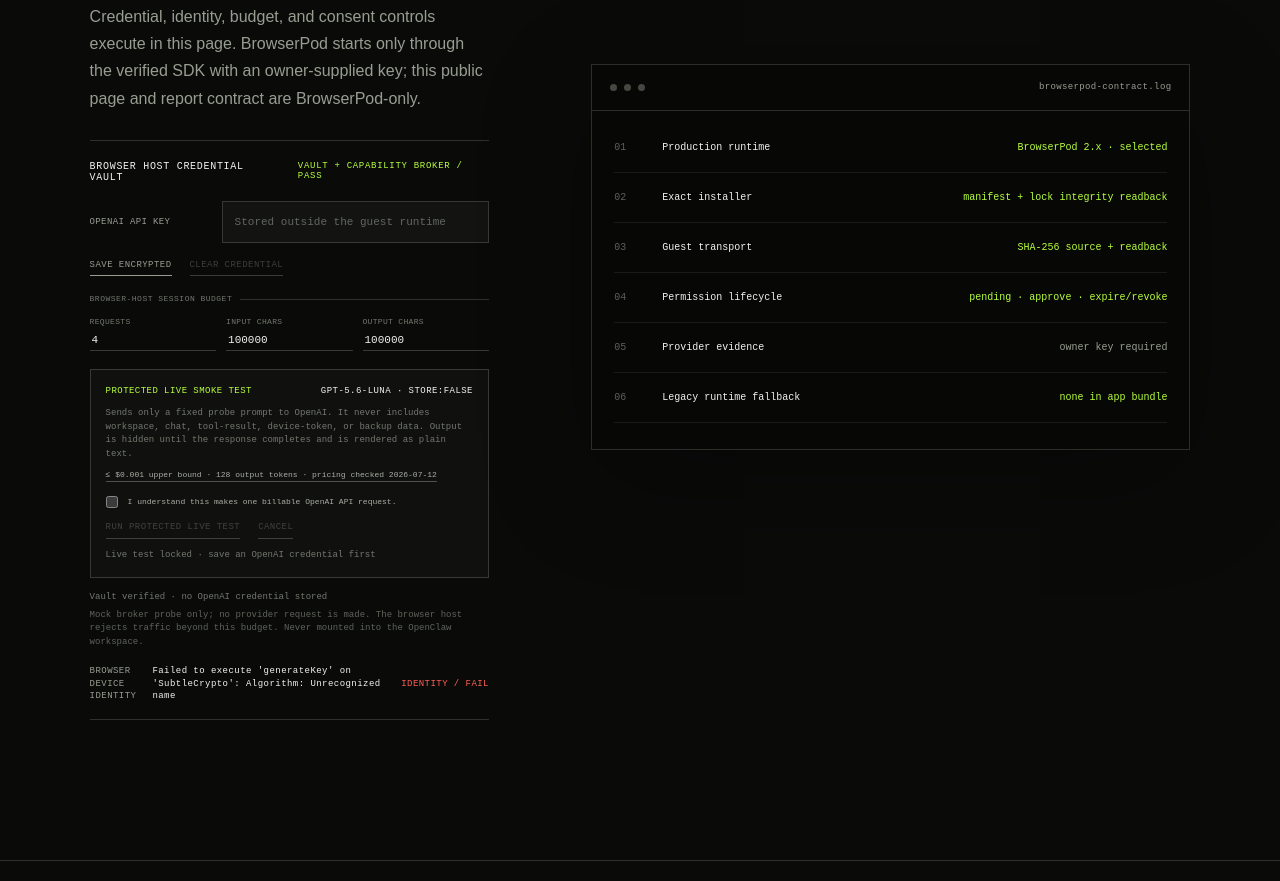
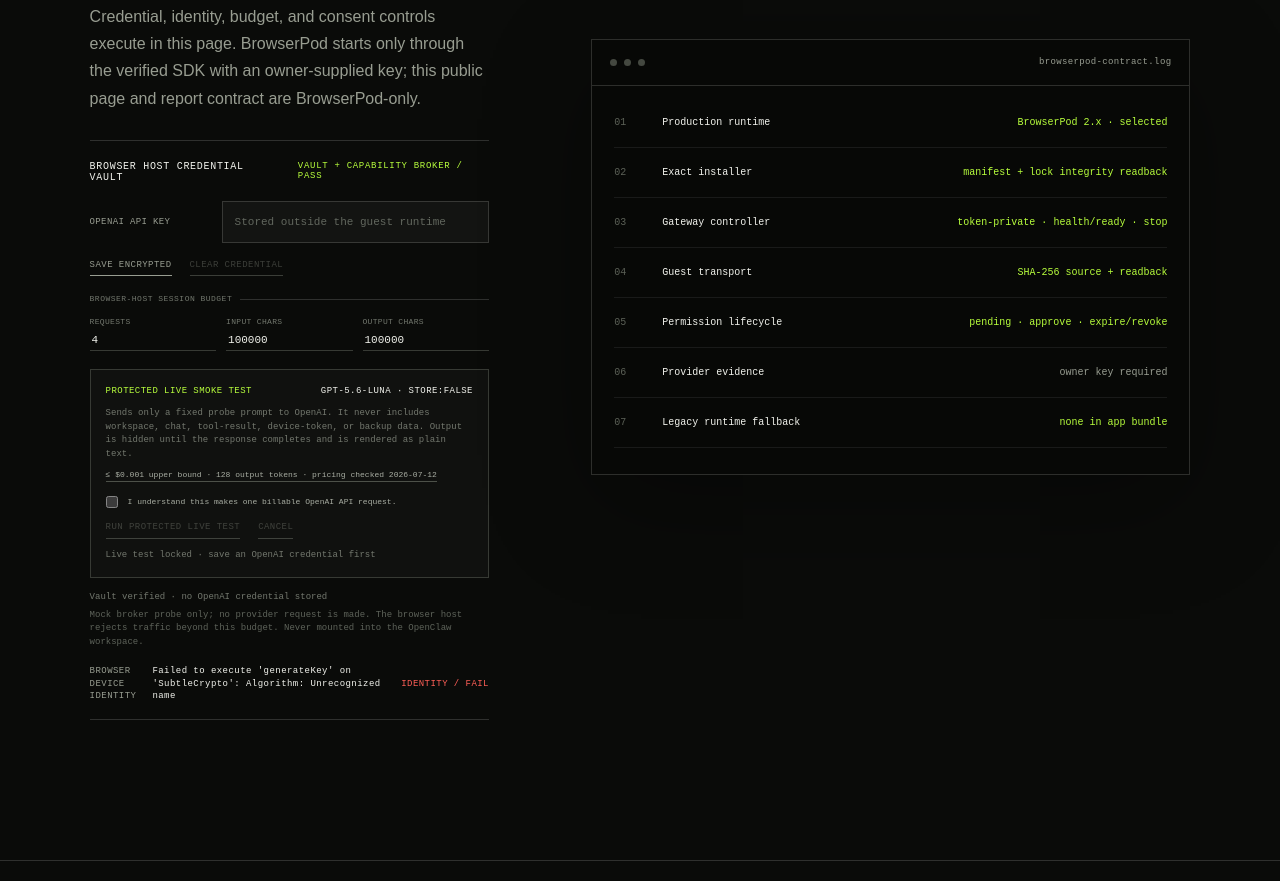
Before and after one commit to haya-inc/clawsembly, a plain HTML site: page index.html in a window 1280 px wide. Shown: the part 3859-4740 px from the top of the page. Drawn offline with Linux system fonts and the light colour scheme; a web font is replaced by a local one.

Commit message:
Publish verified Gateway lifecycle

```diff
--- a/index.html
+++ b/index.html
@@ -244,10 +244,11 @@
             <ol data-probe-output>
               <li data-state="pass"><span>01</span><strong>Production runtime</strong><em>BrowserPod 2.x · selected</em></li>
               <li data-state="pass"><span>02</span><strong>Exact installer</strong><em>manifest + lock integrity readback</em></li>
-              <li data-state="pass"><span>03</span><strong>Guest transport</strong><em>SHA-256 source + readback</em></li>
-              <li data-state="pass"><span>04</span><strong>Permission lifecycle</strong><em>pending · approve · expire/revoke</em></li>
-              <li data-state="idle"><span>05</span><strong>Provider evidence</strong><em>owner key required</em></li>
-              <li data-state="pass"><span>06</span><strong>Legacy runtime fallback</strong><em>none in app bundle</em></li>
+              <li data-state="pass"><span>03</span><strong>Gateway controller</strong><em>token-private · health/ready · stop</em></li>
+              <li data-state="pass"><span>04</span><strong>Guest transport</strong><em>SHA-256 source + readback</em></li>
+              <li data-state="pass"><span>05</span><strong>Permission lifecycle</strong><em>pending · approve · expire/revoke</em></li>
+              <li data-state="idle"><span>06</span><strong>Provider evidence</strong><em>owner key required</em></li>
+              <li data-state="pass"><span>07</span><strong>Legacy runtime fallback</strong><em>none in app bundle</em></li>
             </ol>
           </div>
         </div>
@@ -329,7 +330,7 @@
           <a class="runtime-row runtime-row-primary" href="https://browserpod.io/docs/more/licensing" target="_blank" rel="noreferrer">
             <span class="runtime-rank">01 / adopted</span>
             <div class="runtime-name"><strong>BrowserPod 2.x</strong><span>Node 22 · browser-local</span></div>
-            <p>SDK verifies the manifest-bound npm version and lock integrity before exposing OpenClaw paths, then stages a digest-pinned Node client for typed broker calls and cancellation. Real provider evidence is unrun; hard dispose remains unavailable.</p>
+            <p>SDK verifies npm version and lock integrity, then uses the same token-private, health-checked, cooperatively stopped Gateway controller as the evidence probe. A digest-pinned Node client carries typed broker calls. Real provider evidence is unrun; hard dispose remains unavailable.</p>
             <span class="runtime-license">Commercial</span>
             <span class="runtime-state">Guest transport ✓</span>
           </a>
```
